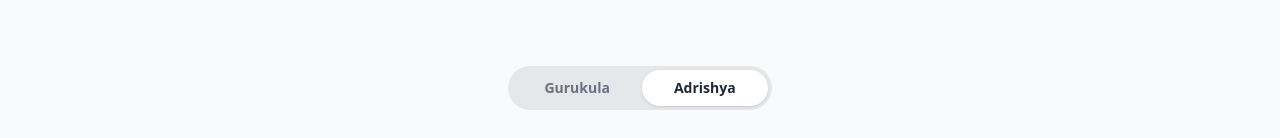
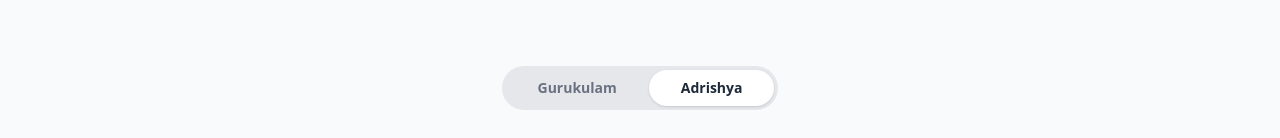
Before and after one commit to sanju1619/Vande-Matharam-, a React (Vite) app: page /activities in a window 1280 px wide. Shown: the part 814-952 px from the top of the page. Built offline with nearby package versions, Linux system fonts and the light colour scheme.

Commit message:
'boardmember_remvoed_and_gurukulam_name_updated'

```diff
--- a/src/Pages/About/SteeringBoardTeam.jsx
+++ b/src/Pages/About/SteeringBoardTeam.jsx
@@ -22,7 +22,6 @@ const SteeringBoardSection = () => {
     { name: 'Dr C S Hasabi', image: boardMember4 },
     { name: 'Jagannath Bidrigowdra', image: boardMember5 },
     { name: 'Girish Prabhu S', image: boardMember6 },
-    { name: 'Santosh Ji', image: '' },
     { name: 'Ranjith B R', image: boardMember8 },
     { name: 'Raghavendra B S ', image:'' },
   ];
--- a/src/Pages/Activities/ActivityHome.jsx
+++ b/src/Pages/Activities/ActivityHome.jsx
@@ -63,7 +63,7 @@ const ActivityPage = () => {
                   activeTab === 'gurukula' ? 'bg-white text-gray-800 shadow' : 'bg-transparent text-gray-500'
                 }`}
               >
-                Gurukula
+                Gurukulam
               </button>
               <button
                 onClick={() => setActiveTab('adrishya')}
--- a/src/Pages/Gallery/GalleryHome.jsx
+++ b/src/Pages/Gallery/GalleryHome.jsx
@@ -106,7 +106,7 @@ const GalleryPage = () => {
                   activeTab === 'gurukula' ? 'bg-white text-gray-800 shadow' : 'bg-transparent text-gray-500'
                 }`}
               >
-                Gurukula
+                Gurukulam
               </button>
               <button
                 onClick={() => setActiveTab('adrishya')}
```
